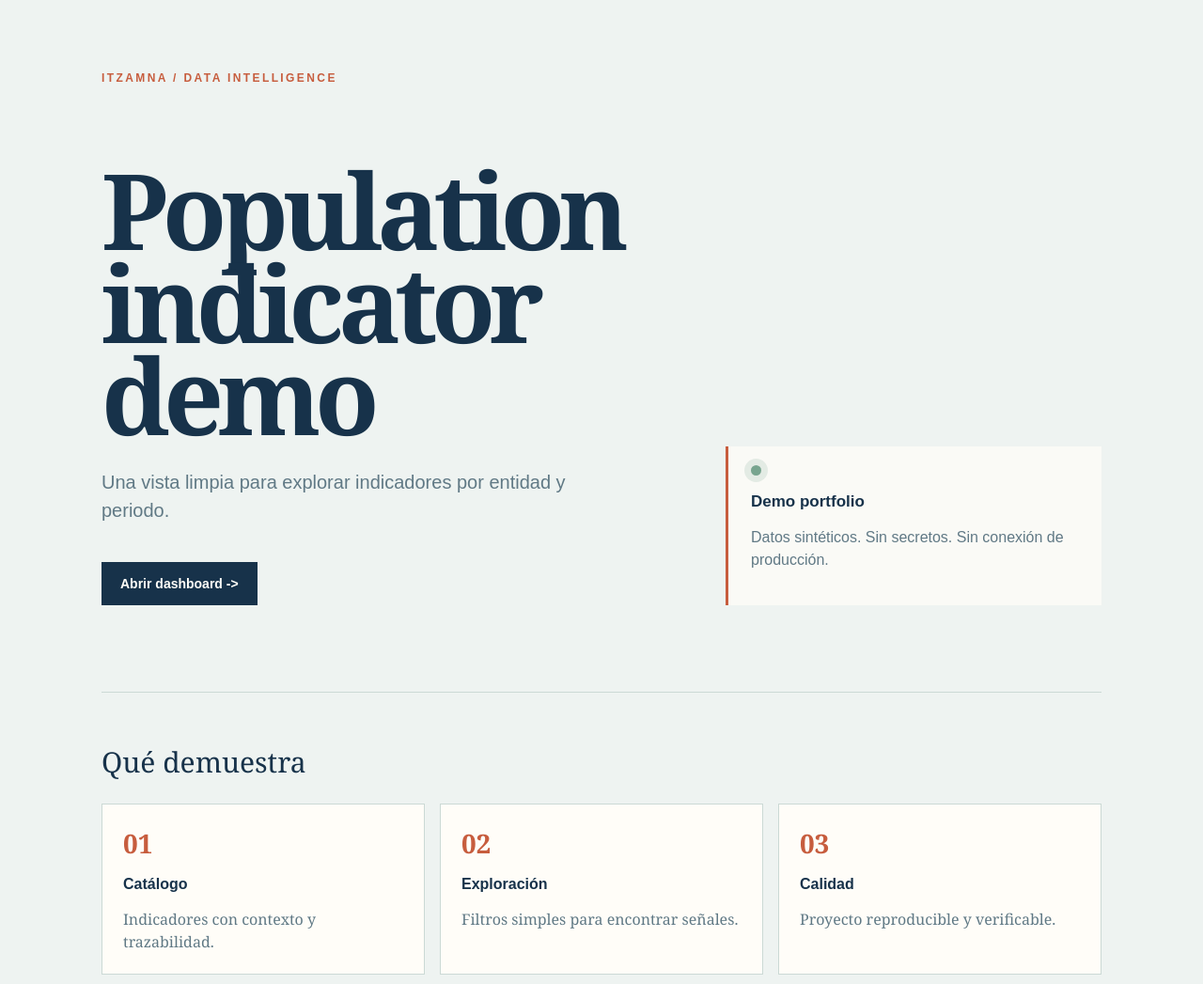
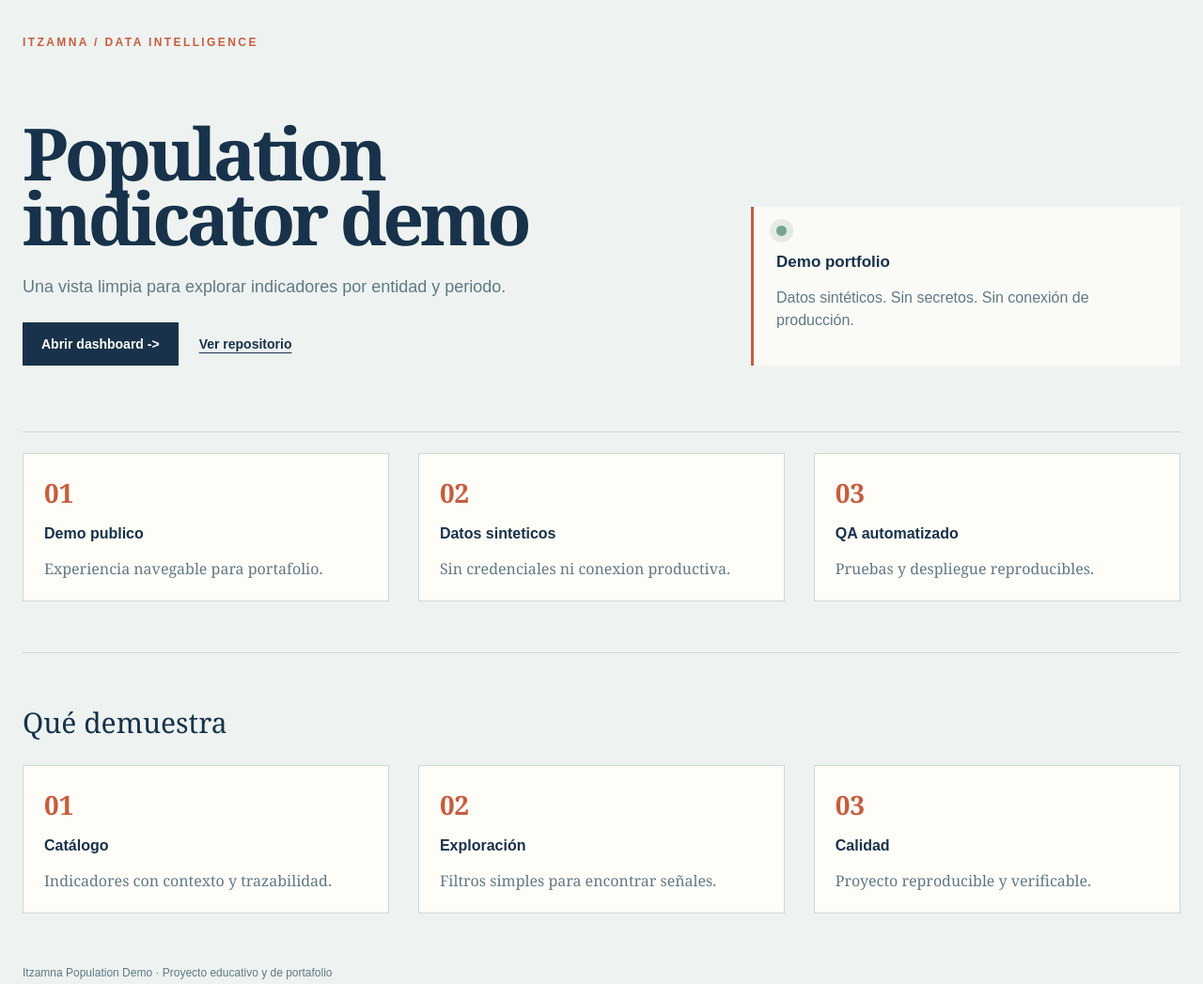
Before and after one commit to RobertMX23/itzamna-population-demo, a plain HTML site: page index.html in a window 1280 px wide. Shown: the top 1047 px of the page at 94% size. Drawn offline with Linux system fonts and the light colour scheme.

Commit message:
style: align portfolio landing with dashboard layout

```diff
--- a/index.html
+++ b/index.html
@@ -15,13 +15,21 @@
       <div>
         <h1 id="page-title">Population<br>indicator demo</h1>
         <p class="lede">Una vista limpia para explorar indicadores por entidad y periodo.</p>
-        <a class="button" href="dashboard/">Abrir dashboard <span aria-hidden="true">-&gt;</span></a>
+        <div class="actions">
+          <a class="button" href="dashboard/">Abrir dashboard <span aria-hidden="true">-&gt;</span></a>
+          <a class="text-link" href="https://github.com/RobertMX23/itzamna-population-demo">Ver repositorio</a>
+        </div>
       </div>
       <aside class="signal-card" aria-label="Alcance del demo">
         <span class="signal-dot" aria-hidden="true"></span>
         <strong>Demo portfolio</strong>
         <p>Datos sintéticos. Sin secretos. Sin conexión de producción.</p>
       </aside>
+    </section>
+    <section class="evidence" aria-label="Evidencia del proyecto">
+      <article><strong>01</strong><span>Demo publico</span><p>Experiencia navegable para portafolio.</p></article>
+      <article><strong>02</strong><span>Datos sinteticos</span><p>Sin credenciales ni conexion productiva.</p></article>
+      <article><strong>03</strong><span>QA automatizado</span><p>Pruebas y despliegue reproducibles.</p></article>
     </section>
     <section class="principles" aria-labelledby="principles-title">
       <h2 id="principles-title">Qué demuestra</h2>
--- a/landing.css
+++ b/landing.css
@@ -5,33 +5,41 @@
   --accent: #c75d3e;
   --line: #cbd9d5;
   --paper: #fffdf8;
+  --muted: #607985;
+  --space: clamp(18px, 2.4vw, 36px);
 }
 
 * { box-sizing: border-box; }
-body { margin: 0; }
-.landing-shell { max-width: 1120px; margin: 0 auto; padding: 64px 28px; }
-.eyebrow, footer, .signal-card, .principle-grid span {
-  font-family: Arial, sans-serif;
-}
-.eyebrow { color: var(--accent); font-size: 12px; font-weight: 700; letter-spacing: .2em; }
-.hero { display: grid; grid-template-columns: 1.5fr 1fr; gap: 64px; align-items: end; padding: 72px 0 92px; }
-h1 { font-size: clamp(52px, 9vw, 112px); line-height: .88; letter-spacing: -.06em; margin: 0 0 28px; }
-.lede { color: #607985; font: 20px/1.5 Arial, sans-serif; max-width: 560px; }
-.button { display: inline-block; margin-top: 20px; padding: 15px 20px; color: var(--paper); background: #17324a; text-decoration: none; font: 700 14px Arial, sans-serif; transition: transform .2s ease, background-color .2s ease; }
+body { margin: 0; min-width: 320px; }
+.landing-shell { width: min(100% - 48px, 1520px); margin: 0 auto; padding: 38px 0 54px; }
+.eyebrow, footer, .signal-card, .evidence span, .principles span { font-family: Arial, sans-serif; }
+.eyebrow { margin: 0; color: var(--accent); font-size: 12px; font-weight: 700; letter-spacing: .2em; }
+.hero { display: grid; grid-template-columns: minmax(0, 1.5fr) minmax(280px, 1fr); gap: clamp(32px, 7vw, 96px); align-items: end; padding: 76px 0 70px; }
+h1 { max-width: 900px; font-size: clamp(48px, 6vw, 84px); line-height: .9; letter-spacing: -.055em; margin: 0 0 26px; }
+.lede { color: var(--muted); font: 18px/1.5 Arial, sans-serif; max-width: 560px; }
+.actions { display: flex; flex-wrap: wrap; align-items: center; gap: 22px; margin-top: 24px; }
+.button { display: inline-block; padding: 15px 20px; color: var(--paper); background: #17324a; text-decoration: none; font: 700 14px Arial, sans-serif; transition: transform .2s ease, background-color .2s ease; }
 .button:hover, .button:focus-visible { background: var(--accent); transform: translateY(-3px); }
-.button:focus-visible { outline: 3px solid #efb087; outline-offset: 4px; }
+.button:focus-visible, .text-link:focus-visible { outline: 3px solid #efb087; outline-offset: 4px; }
+.text-link { color: #17324a; font: 700 14px Arial, sans-serif; text-underline-offset: 4px; }
 .signal-card { border-left: 3px solid var(--accent); padding: 20px 24px; background: rgba(255, 253, 248, .72); animation: rise-in .7s ease both .15s; }
 .signal-card strong { display: block; font-size: 17px; }
-.signal-card p, footer, .principle-grid p { color: #607985; line-height: 1.5; }
+.signal-card p, footer, .evidence p, .principle-grid p { color: var(--muted); line-height: 1.5; }
 .signal-dot { display: block; width: 11px; height: 11px; margin-bottom: 18px; border-radius: 50%; background: #78a58f; box-shadow: 0 0 0 7px rgba(120,165,143,.18); }
-.principles { border-top: 1px solid var(--line); padding-top: 28px; }
+.evidence, .principle-grid { display: grid; grid-template-columns: repeat(3, minmax(0, 1fr)); gap: var(--space); }
+.evidence { border-top: 1px solid var(--line); padding-top: 22px; }
+.evidence article, .principle-grid article { padding: 22px; border: 1px solid var(--line); background: var(--paper); }
+.evidence strong, .principle-grid strong { display: block; color: var(--accent); font-size: 28px; }
+.evidence span, .principles span { display: block; margin-top: 16px; font-weight: 700; }
+.evidence p, .principle-grid p { margin-bottom: 0; }
+.principles { border-top: 1px solid var(--line); margin-top: 54px; padding-top: 28px; }
 h2 { font-size: 30px; font-weight: 400; }
-.principle-grid { display: grid; grid-template-columns: repeat(3, 1fr); gap: 16px; }
-.principle-grid article { padding: 22px; border: 1px solid var(--line); background: var(--paper); }
-.principle-grid strong { display: block; color: var(--accent); font-size: 28px; }
-.principle-grid span { display: block; margin-top: 16px; font-weight: 700; }
-.principle-grid p { margin-bottom: 0; }
 footer { margin-top: 54px; font-size: 12px; }
 @keyframes rise-in { from { opacity: 0; transform: translateY(16px); } to { opacity: 1; transform: translateY(0); } }
-@media (max-width: 720px) { .landing-shell { padding: 36px 18px; } .hero { grid-template-columns: 1fr; gap: 36px; padding: 54px 0 64px; } .principle-grid { grid-template-columns: 1fr; } }
+@media (max-width: 760px) {
+  .landing-shell { width: min(100% - 32px, 640px); padding-top: 26px; }
+  .hero { grid-template-columns: 1fr; gap: 34px; padding: 54px 0 52px; }
+  .evidence, .principle-grid { grid-template-columns: 1fr; }
+  .principles { margin-top: 42px; }
+}
 @media (prefers-reduced-motion: reduce) { *, *::before, *::after { animation-duration: .01ms !important; transition-duration: .01ms !important; } }
```
Also changed, not shown: 1 other file.
